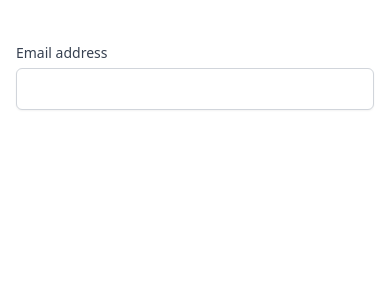
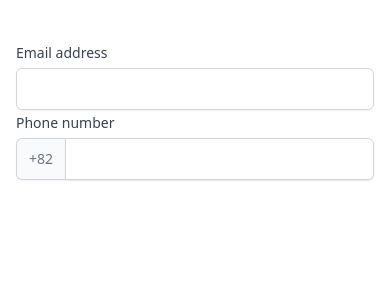
Before and after one commit to blkluv/next_carrot_market, a Next.js app: page /profile/edit in a window 390 px wide. Shown: the top 300 px of the page. Built offline with nearby package versions, Linux system fonts and the light colour scheme.

Commit message:
Phone number 입력칸 추가

```diff
--- a/src/pages/profile/edit.tsx
+++ b/src/pages/profile/edit.tsx
@@ -14,6 +14,22 @@
           required
         />
       </div>
+      <div className="space-y-1">
+        <label htmlFor="phone" className="text-sm font-medium text-gray-700">
+          Phone number
+        </label>
+        <div className="flex rounded-md shadow-sm">
+          <span className="flex items-center justify-center px-3 text-sm text-gray-500 border border-r-0 border-gray-300 select-none rounded-l-md bg-gray-50">
+            +82
+          </span>
+          <input
+            id="input"
+            type="number"
+            className="w-full px-4 py-2 placeholder-gray-400 border border-gray-300 rounded-md rounded-l-none shadow-sm appearance-none focus:outline-none focus:ring-orange-500 focus:border-orange-500"
+            required
+          />
+        </div>
+      </div>
     </div>
   );
 };
```
